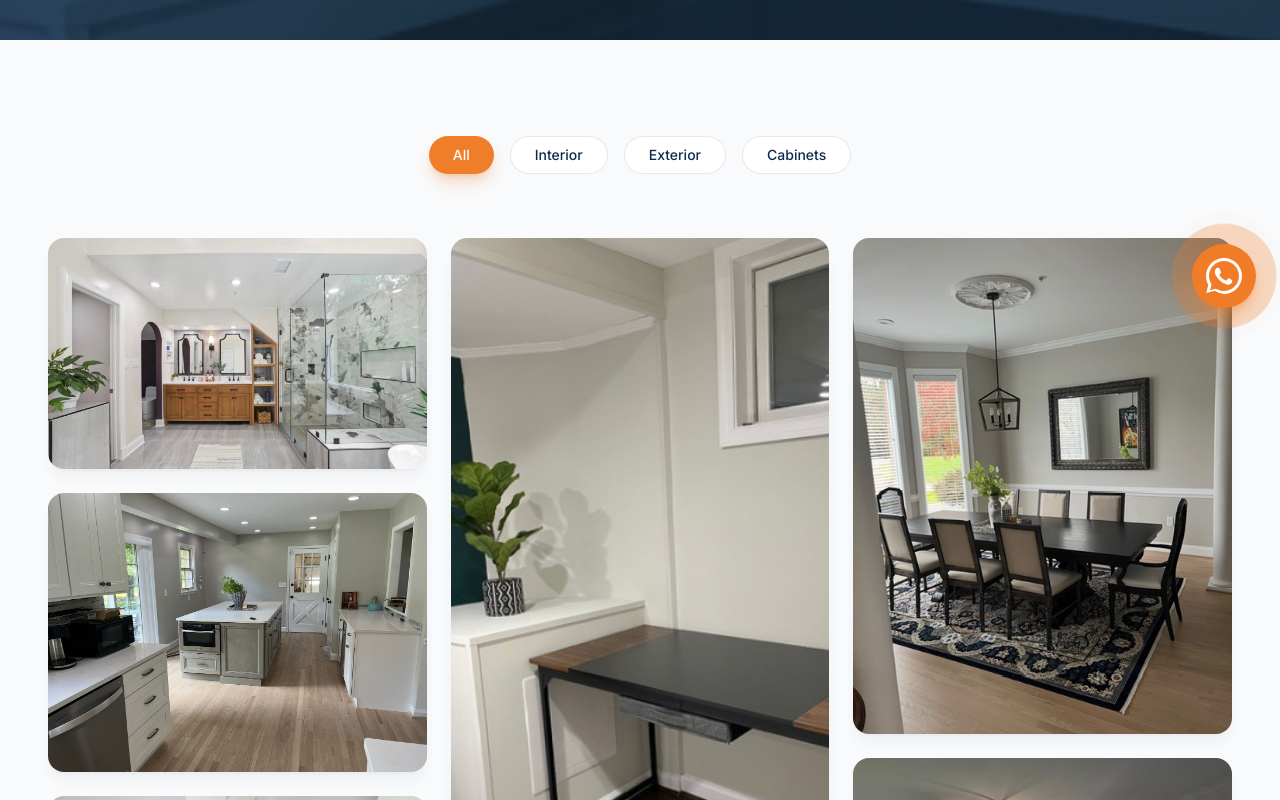
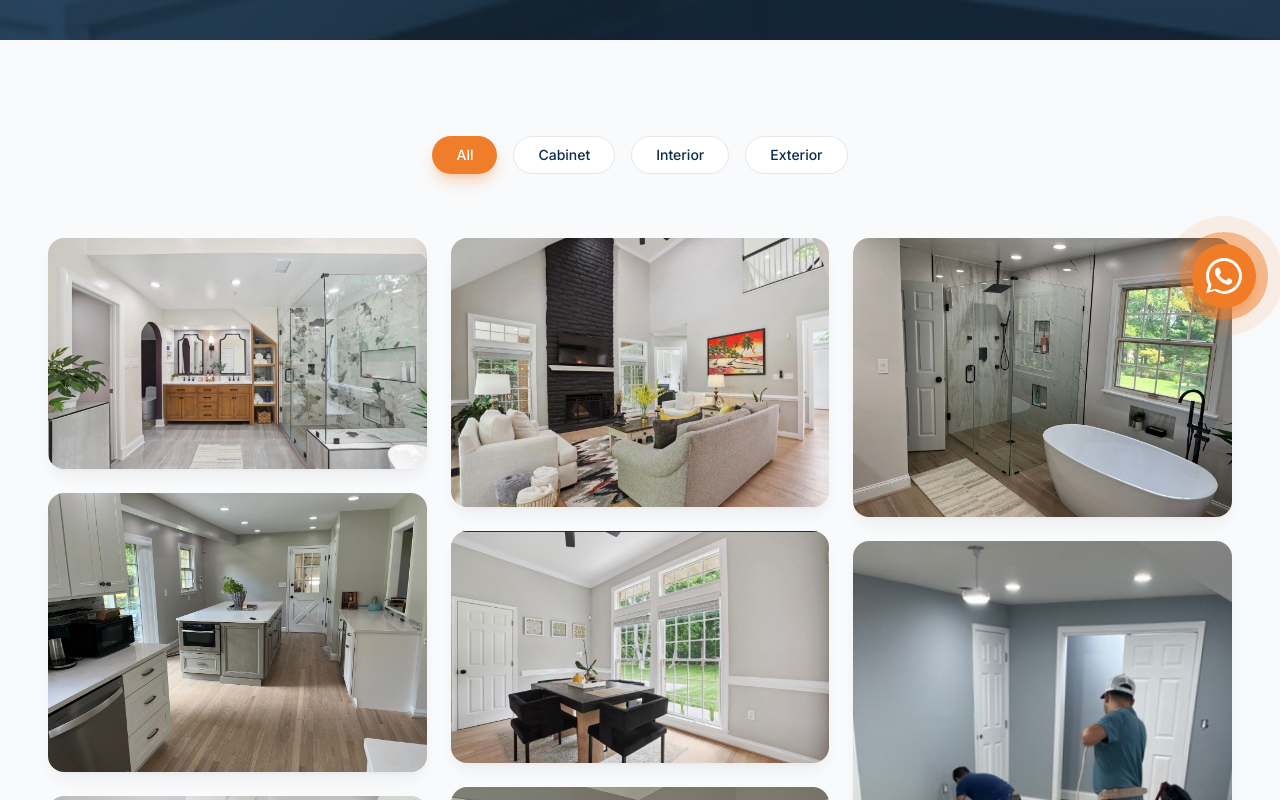
Before and after one commit to kartik-singhhh03/Next-Coat, a React (Vite) app: page /gallery in a window 1280 px wide. Shown: the part 460-1260 px from the top of the page. Built offline with nearby package versions, Linux system fonts and the light colour scheme; a web font is replaced by a local one.

Commit message:
added original pics

```diff
--- a/index.html
+++ b/index.html
@@ -4,6 +4,7 @@
     <meta charset="UTF-8" />
     <link rel="icon" href="/logo.svg" type="image/svg+xml" />
     <meta name="viewport" content="width=device-width, initial-scale=1.0" />
+    <meta name="description" content="Premium residential painting services in Maryland. Interior, exterior, and cabinet painting experts." />
     <link rel="preconnect" href="https://fonts.googleapis.com">
     <link rel="preconnect" href="https://fonts.gstatic.com" crossorigin>
     <link href="https://fonts.googleapis.com/css2?family=Inter:wght@300;400;500;600&family=Playfair+Display:ital,wght@0,400;0,600;0,700;1,400&display=swap" rel="stylesheet">
--- a/src/components/Footer.jsx
+++ b/src/components/Footer.jsx
@@ -27,7 +27,7 @@ export default function Footer() {
   return (
     <footer
       ref={footerRef}
-      className={`pt-24 pb-8 relative overflow-hidden font-body transition-all duration-1000 ${
+      className={`pt-24 pb-24 md:pb-8 relative overflow-hidden font-body transition-all duration-1000 ${
         isVisible ? "opacity-100 translate-y-0" : "opacity-0 translate-y-4"
       }`}
       style={{
--- a/src/components/home-page/Gallery.jsx
+++ b/src/components/home-page/Gallery.jsx
@@ -1,12 +1,12 @@
 import { useState } from "react";
-import g1 from "/images/gallery/g1.jpeg";
-import g2 from "/images/gallery/g2.jpeg";
-import g3 from "/images/gallery/g3.jpeg";
-import g4 from "/images/gallery/g4.jpeg";
-import g5 from "/images/gallery/g5.jpeg";
-import g6 from "/images/gallery/g6.jpeg";
-
-const images = [g1, g2, g3, g4, g5, g6];
+const images = [
+  "/images/gallery/g1.jpeg",
+  "/images/gallery/g2.jpeg",
+  "/images/gallery/g3.jpeg",
+  "/images/gallery/g4.jpeg",
+  "/images/gallery/g5.jpeg",
+  "/images/gallery/g6.jpeg",
+];
 
 const Overlay = () => (
   <div className="absolute inset-0 bg-transparent group-hover:bg-primary/40 transition-colors duration-500 flex items-center justify-center pointer-events-none">
@@ -62,72 +62,102 @@ export default function Gallery() {
         <div className="grid grid-cols-1 md:grid-cols-12 md:grid-rows-2 gap-4 md:gap-6 md:h-[700px]">
           {/* g1 ? large */}
           <div
-            onClick={() => setSelected(images[0])}
+            onClick={() => {
+              setSelected(images[0]);
+              document.body.style.overflow = "hidden";
+            }}
             className="md:col-span-6 md:row-span-2 relative group overflow-hidden rounded-2xl cursor-pointer h-64 md:h-auto shadow-md hover:shadow-2xl transition-all duration-500 ease-out"
           >
             <img
               src={images[0]}
-              alt="Interior painting MD - NextCoat Project" loading="lazy" className="w-full h-full object-cover transform group-hover:scale-110 transition-transform duration-[1.5s] ease-out"
+              alt="Interior painting MD - NextCoat Project"
+              loading="lazy"
+              className="w-full h-full object-cover transform group-hover:scale-110 transition-transform duration-[1.5s] ease-out"
             />
             <Overlay />
           </div>
 
           {/* g2 */}
           <div
-            onClick={() => setSelected(images[1])}
+            onClick={() => {
+              setSelected(images[1]);
+              document.body.style.overflow = "hidden";
+            }}
             className="md:col-span-3 md:row-span-1 relative group overflow-hidden rounded-2xl cursor-pointer h-48 md:h-auto shadow-sm hover:shadow-xl transition-all duration-500 ease-out"
           >
             <img
               src={images[1]}
-              alt="Interior painting MD - NextCoat Project" loading="lazy" className="w-full h-full object-cover transform group-hover:scale-110 transition-transform duration-[1.5s] ease-out"
+              alt="Interior painting MD - NextCoat Project"
+              loading="lazy"
+              className="w-full h-full object-cover transform group-hover:scale-110 transition-transform duration-[1.5s] ease-out"
             />
             <Overlay />
           </div>
 
           {/* g3 */}
           <div
-            onClick={() => setSelected(images[2])}
+            onClick={() => {
+              setSelected(images[2]);
+              document.body.style.overflow = "hidden";
+            }}
             className="md:col-span-3 md:row-span-1 relative group overflow-hidden rounded-2xl cursor-pointer h-48 md:h-auto shadow-sm hover:shadow-xl transition-all duration-500 ease-out"
           >
             <img
               src={images[2]}
-              alt="Interior painting MD - NextCoat Project" loading="lazy" className="w-full h-full object-cover transform group-hover:scale-110 transition-transform duration-[1.5s] ease-out"
+              alt="Interior painting MD - NextCoat Project"
+              loading="lazy"
+              className="w-full h-full object-cover transform group-hover:scale-110 transition-transform duration-[1.5s] ease-out"
             />
             <Overlay />
           </div>
 
           {/* g4 */}
           <div
-            onClick={() => setSelected(images[3])}
+            onClick={() => {
+              setSelected(images[3]);
+              document.body.style.overflow = "hidden";
+            }}
             className="md:col-span-2 md:row-span-1 relative group overflow-hidden rounded-2xl cursor-pointer h-48 md:h-auto shadow-sm hover:shadow-xl transition-all duration-500 ease-out"
           >
             <img
               src={images[3]}
-              alt="Interior painting MD - NextCoat Project" loading="lazy" className="w-full h-full object-cover transform group-hover:scale-110 transition-transform duration-[1.5s] ease-out"
+              alt="Interior painting MD - NextCoat Project"
+              loading="lazy"
+              className="w-full h-full object-cover transform group-hover:scale-110 transition-transform duration-[1.5s] ease-out"
             />
             <Overlay />
           </div>
 
           {/* g5 */}
           <div
-            onClick={() => setSelected(images[4])}
+            onClick={() => {
+              setSelected(images[4]);
+              document.body.style.overflow = "hidden";
+            }}
             className="md:col-span-2 md:row-span-1 relative group overflow-hidden rounded-2xl cursor-pointer h-48 md:h-auto shadow-sm hover:shadow-xl transition-all duration-500 ease-out"
           >
             <img
               src={images[4]}
-              alt="Interior painting MD - NextCoat Project" loading="lazy" className="w-full h-full object-cover transform group-hover:scale-110 transition-transform duration-[1.5s] ease-out"
+              alt="Interior painting MD - NextCoat Project"
+              loading="lazy"
+              className="w-full h-full object-cover transform group-hover:scale-110 transition-transform duration-[1.5s] ease-out"
             />
             <Overlay />
           </div>
 
           {/* g6 */}
           <div
-            onClick={() => setSelected(images[5])}
+            onClick={() => {
+              setSelected(images[5]);
+              document.body.style.overflow = "hidden";
+            }}
             className="md:col-span-2 md:row-span-1 relative group overflow-hidden rounded-2xl cursor-pointer h-48 md:h-auto shadow-sm hover:shadow-xl transition-all duration-500 ease-out"
           >
             <img
               src={images[5]}
-              alt="Interior painting MD - NextCoat Project" loading="lazy" className="w-full h-full object-cover transform group-hover:scale-110 transition-transform duration-[1.5s] ease-out"
+              alt="Interior painting MD - NextCoat Project"
+              loading="lazy"
+              className="w-full h-full object-cover transform group-hover:scale-110 transition-transform duration-[1.5s] ease-out"
             />
             <Overlay />
           </div>
@@ -137,12 +167,19 @@ export default function Gallery() {
       {/* Lightbox */}
       {selected && (
         <div
-          className="fixed inset-0 bg-primary/95 z-[100] flex items-center justify-center p-6 backdrop-blur-md transition-opacity duration-300"
-          onClick={() => setSelected(null)}
+          className="fixed inset-0 z-[9999] flex items-center justify-center bg-black/75 p-5 animate-fade-in"
+          onClick={() => {
+            setSelected(null);
+            document.body.style.overflow = "auto";
+          }}
         >
+          <div className="relative flex items-center justify-center max-w-[95%] max-h-[90%]">
             <button
-            onClick={() => setSelected(null)}
-            className="absolute top-8 right-8 w-12 h-12 cursor-pointer rounded-full bg-white/10 hover:bg-secondary flex items-center justify-center text-white transition-all duration-300"
+              className="absolute top-5 right-5 bg-black/60 text-white rounded-full p-2 cursor-pointer z-[10000] transition-all duration-300 hover:bg-secondary"
+              onClick={() => {
+                setSelected(null);
+                document.body.style.overflow = "auto";
+              }}
             >
               <svg
                 className="w-6 h-6"
@@ -158,12 +195,27 @@ export default function Gallery() {
                 />
               </svg>
             </button>
+            <div className="flex flex-col items-center justify-center w-full h-full">
               <img
                 src={selected}
                 alt="NextCoat Painting Project Full View"
-            className="max-w-6xl max-h-[85vh] w-full object-contain shadow-2xl rounded-lg reveal-on-scroll"
+                className="max-w-[90vw] max-h-[85vh] object-contain rounded-xl shadow-[0_20px_60px_rgba(0,0,0,0.3)] animate-[fadeZoom_0.3s_ease]"
                 onClick={(e) => e.stopPropagation()}
               />
+            </div>
+            <style>{`
+              @keyframes fadeZoom {
+                from {
+                  opacity: 0;
+                  transform: scale(0.95);
+                }
+                to {
+                  opacity: 1;
+                  transform: scale(1);
+                }
+              }
+            `}</style>
+          </div>
         </div>
       )}
     </section>
--- a/src/components/home-page/Hero.jsx
+++ b/src/components/home-page/Hero.jsx
@@ -1,13 +1,19 @@
 import { useState, useEffect, useRef } from "react";
 import { Link } from "react-router-dom";
 import { Clock } from "lucide-react";
-import hero1 from "/images/hero1.jpeg";
-import hero2 from "/images/hero2.jpeg";
-import hero3 from "/images/hero3.jpeg";
+const images = [
+  "/images/gallery/g1.jpeg",
+  "/images/gallery/g2.jpeg",
+  "/images/gallery/g3.jpeg",
+];
 
-const images = [hero1, hero2, hero3];
-
-function useCountUp(target, startAnim, duration = 2000, delay = 0, isFloat = false) {
+function useCountUp(
+  target,
+  startAnim,
+  duration = 2000,
+  delay = 0,
+  isFloat = false,
+) {
   const [count, setCount] = useState(0);
 
   useEffect(() => {
@@ -37,10 +43,7 @@ function useCountUp(target, startAnim, duration = 2000, delay = 0, isFloat = fal
       const easeProgress = 1 - Math.pow(2, -10 * (activeProgress / duration));
       const rawValue = easeProgress * target;
 
-      const value = Math.min(
-        target,
-        isFloat ? rawValue : Math.floor(rawValue)
-      );
+      const value = Math.min(target, isFloat ? rawValue : Math.floor(rawValue));
 
       setCount(value);
       animationFrame = requestAnimationFrame(animate);
@@ -74,7 +77,7 @@ export default function Hero() {
           observer.disconnect();
         }
       },
-      { threshold: 0.4 }
+      { threshold: 0.4 },
     );
 
     if (statsRef.current) {
@@ -153,19 +156,19 @@ export default function Hero() {
       </div>
 
       {/* Trusted Stats — Glassmorphism bar */}
-      <div
-        ref={statsRef}
-        className="relative w-full z-20 -mt-[60px] px-6 pb-6"
-      >
+      <div ref={statsRef} className="relative w-full z-20 -mt-[60px] px-6 pb-6">
         <div className="max-w-[900px] mx-auto glass-dark rounded-[20px] shadow-[0_20px_60px_rgba(0,0,0,0.2)] py-6 px-10 flex flex-col sm:flex-row justify-between items-center gap-6 sm:gap-2">
-
           <div className="text-center w-full">
-            <p className={`text-3xl md:text-4xl font-heading text-white drop-shadow-[0_0_10px_rgba(240,125,42,0.2)] transition-all duration-700
-              ${startStats ? "opacity-100 translate-y-0" : "opacity-0 translate-y-4"}`}>
+            <p
+              className={`text-3xl md:text-4xl font-heading text-white drop-shadow-[0_0_10px_rgba(240,125,42,0.2)] transition-all duration-700
+              ${startStats ? "opacity-100 translate-y-0" : "opacity-0 translate-y-4"}`}
+            >
               {homes}+
             </p>
-            <p className={`text-xs md:text-sm text-white/60 tracking-widest uppercase mt-1 transition-all duration-700 delay-100
-              ${startStats ? "opacity-100" : "opacity-0"}`}>
+            <p
+              className={`text-xs md:text-sm text-white/60 tracking-widest uppercase mt-1 transition-all duration-700 delay-100
+              ${startStats ? "opacity-100" : "opacity-0"}`}
+            >
               Homes Painted
             </p>
           </div>
@@ -173,12 +176,16 @@ export default function Hero() {
           <div className="hidden sm:block h-12 w-px bg-white/20" />
 
           <div className="text-center w-full">
-            <p className={`text-3xl md:text-4xl font-heading text-white drop-shadow-[0_0_10px_rgba(240,125,42,0.2)] transition-all duration-700 delay-[300ms]
-              ${startStats ? "opacity-100 translate-y-0" : "opacity-0 translate-y-4"}`}>
+            <p
+              className={`text-3xl md:text-4xl font-heading text-white drop-shadow-[0_0_10px_rgba(240,125,42,0.2)] transition-all duration-700 delay-[300ms]
+              ${startStats ? "opacity-100 translate-y-0" : "opacity-0 translate-y-4"}`}
+            >
               {years}+
             </p>
-            <p className={`text-xs md:text-sm text-white/60 tracking-widest uppercase mt-1 transition-all duration-700 delay-[400ms]
-              ${startStats ? "opacity-100" : "opacity-0"}`}>
+            <p
+              className={`text-xs md:text-sm text-white/60 tracking-widest uppercase mt-1 transition-all duration-700 delay-[400ms]
+              ${startStats ? "opacity-100" : "opacity-0"}`}
+            >
               Years Experience
             </p>
           </div>
@@ -186,16 +193,20 @@ export default function Hero() {
           <div className="hidden sm:block h-12 w-px bg-white/20" />
 
           <div className="text-center w-full flex flex-col items-center">
-            <p className={`text-3xl md:text-4xl font-heading text-white flex items-center justify-center gap-1 drop-shadow-[0_0_10px_rgba(240,125,42,0.2)] transition-all duration-700 delay-[600ms]
-              ${startStats ? "opacity-100 translate-y-0" : "opacity-0 translate-y-4"}`}>
-              {rating.toFixed(1)} <span className="text-secondary text-2xl">★</span>
+            <p
+              className={`text-3xl md:text-4xl font-heading text-white flex items-center justify-center gap-1 drop-shadow-[0_0_10px_rgba(240,125,42,0.2)] transition-all duration-700 delay-[600ms]
+              ${startStats ? "opacity-100 translate-y-0" : "opacity-0 translate-y-4"}`}
+            >
+              {rating.toFixed(1)}{" "}
+              <span className="text-secondary text-2xl">★</span>
             </p>
-            <p className={`text-xs md:text-sm text-white/60 tracking-widest uppercase mt-1 transition-all duration-700 delay-[700ms]
-              ${startStats ? "opacity-100" : "opacity-0"}`}>
+            <p
+              className={`text-xs md:text-sm text-white/60 tracking-widest uppercase mt-1 transition-all duration-700 delay-[700ms]
+              ${startStats ? "opacity-100" : "opacity-0"}`}
+            >
               Google Rating
             </p>
           </div>
-
         </div>
       </div>
     </section>
--- a/src/pages/Gallery.jsx
+++ b/src/pages/Gallery.jsx
@@ -3,73 +3,146 @@ import { Link } from "react-router-dom";
 import { Maximize2, X } from "lucide-react";
 import SEO from "../components/SEO";
 
-// Categorized dummy data based on actual folder contents
+// Categorized data based on actual folder contents
 const galleryImages = [
+  // --- Cabinet Images (g1 to g6) ---
   {
     id: 1,
     src: "/images/gallery/g1.jpeg",
-    category: "Interior",
-    alt: "Modern Living Room",
+    category: "cabinet",
+    alt: "Cabinet painting",
   },
   {
     id: 2,
     src: "/images/gallery/g2.jpeg",
-    category: "Interior",
-    alt: "Bedroom Refresh",
+    category: "cabinet",
+    alt: "Cabinet painting",
   },
   {
     id: 3,
     src: "/images/gallery/g3.jpeg",
-    category: "Exterior",
-    alt: "Front Porch",
+    category: "cabinet",
+    alt: "Cabinet painting",
   },
   {
     id: 4,
     src: "/images/gallery/g4.jpeg",
-    category: "Cabinets",
-    alt: "Kitchen Cabinets",
+    category: "cabinet",
+    alt: "Cabinet painting",
   },
   {
     id: 5,
     src: "/images/gallery/g5.jpeg",
-    category: "Exterior",
-    alt: "Full Exterior",
+    category: "cabinet",
+    alt: "Cabinet painting",
   },
   {
     id: 6,
     src: "/images/gallery/g6.jpeg",
-    category: "Interior",
-    alt: "Staircase",
+    category: "cabinet",
+    alt: "Cabinet painting",
   },
+
+  // --- Interior Images (Except g16) ---
   {
     id: 7,
     src: "/images/gallery/g7.jpeg",
-    category: "Exterior",
-    alt: "Backyard Deck",
+    category: "interior",
+    alt: "Interior painting",
   },
   {
     id: 8,
     src: "/images/gallery/g8.jpeg",
-    category: "Cabinets",
-    alt: "Bathroom Vanity",
+    category: "interior",
+    alt: "Interior painting",
   },
   {
     id: 9,
     src: "/images/gallery/g9.jpeg",
-    category: "Interior",
-    alt: "Dining Room",
+    category: "interior",
+    alt: "Interior painting",
   },
   {
     id: 10,
     src: "/images/gallery/g10.jpeg",
-    category: "Cabinets",
-    alt: "Kitchen Island",
+    category: "interior",
+    alt: "Interior painting",
   },
   {
     id: 11,
     src: "/images/gallery/g11.jpeg",
-    category: "Exterior",
-    alt: "Siding Refresh",
+    category: "interior",
+    alt: "Interior painting",
+  },
+  {
+    id: 12,
+    src: "/images/gallery/g12.jpeg",
+    category: "interior",
+    alt: "Interior painting",
+  },
+  {
+    id: 13,
+    src: "/images/gallery/g13.jpeg",
+    category: "interior",
+    alt: "Interior painting",
+  },
+  {
+    id: 14,
+    src: "/images/gallery/g14.jpeg",
+    category: "interior",
+    alt: "Interior painting",
+  },
+  {
+    id: 15,
+    src: "/images/gallery/g15.jpeg",
+    category: "interior",
+    alt: "Interior painting",
+  },
+
+  // --- Exterior Images (g16 ONLY) ---
+  {
+    id: 16,
+    src: "/images/gallery/g16.jpeg",
+    category: "exterior",
+    alt: "Exterior painting",
+  },
+
+  // --- Interior Images (Remaining) ---
+  {
+    id: 17,
+    src: "/images/gallery/g17.jpeg",
+    category: "interior",
+    alt: "Interior painting",
+  },
+  {
+    id: 18,
+    src: "/images/gallery/g18.jpeg",
+    category: "interior",
+    alt: "Interior painting",
+  },
+  {
+    id: 19,
+    src: "/images/gallery/g19.jpeg",
+    category: "interior",
+    alt: "Interior painting",
+  },
+  {
+    id: 20,
+    src: "/images/gallery/g20.jpeg",
+    category: "interior",
+    alt: "Interior painting",
+  },
+  {
+    id: 21,
+    src: "/images/gallery/g21.jpeg",
+    category: "interior",
+    alt: "Interior painting",
+  },
+  {
+    id: 22,
+    src: "/images/gallery/g22.jpeg",
+    category: "interior",
+    alt: "Interior painting",
   },
 ];
 
@@ -78,7 +151,7 @@ export default function GalleryPage() {
   const [selectedImage, setSelectedImage] = useState(null);
   const [sliderPosition, setSliderPosition] = useState(50); // For Before/After
 
-  const categories = ["All", "Interior", "Exterior", "Cabinets"];
+  const categories = ["All", "cabinet", "interior", "exterior"];
 
   const filteredImages =
     filter === "All"
@@ -125,7 +198,7 @@ export default function GalleryPage() {
               <button
                 key={cat}
                 onClick={() => setFilter(cat)}
-                className={`px-6 py-2 rounded-full text-sm font-medium transition-all duration-300 ${
+                className={`px-6 py-2 rounded-full text-sm font-medium transition-all duration-300 capitalize ${
                   filter === cat
                     ? "bg-secondary text-white shadow-lg shadow-secondary/30"
                     : "bg-white text-primary border border-gray-200 hover:bg-gray-50"
@@ -142,7 +215,10 @@ export default function GalleryPage() {
               <div
                 key={img.id}
                 className="break-inside-avoid relative group rounded-2xl overflow-hidden shadow-lg shadow-primary/5 cursor-pointer bg-white"
-                onClick={() => setSelectedImage(img)}
+                onClick={() => {
+                  setSelectedImage(img);
+                  document.body.style.overflow = "hidden";
+                }}
               >
                 <img
                   src={img.src}
@@ -277,36 +353,60 @@ export default function GalleryPage() {
               Get a Free Estimate
             </Link>
           </div>
-          <p className="mt-6 text-white font-semibold text-sm tracking-wide animate-pulse">?? Limited slots this month</p>
+          <p className="mt-6 text-white font-semibold text-sm tracking-wide animate-pulse">
+            ?? Limited slots this month
+          </p>
         </div>
       </section>
 
       {/* Lightbox Modal */}
       {selectedImage && (
         <div
-          className="fixed inset-0 z-50 flex items-center justify-center bg-primary/95 backdrop-blur-sm p-4 md:p-12 animate-fade-in"
-          onClick={() => setSelectedImage(null)}
+          className="fixed inset-0 z-[9999] flex items-center justify-center bg-black/75 p-5 animate-fade-in"
+          onClick={() => {
+            setSelectedImage(null);
+            document.body.style.overflow = "auto";
+          }}
         >
-          <div className="relative max-w-5xl w-full max-h-[90vh] flex flex-col items-center justify-center">
+          <div className="relative flex items-center justify-center max-w-[95%] max-h-[90%]">
             <button
-              className="absolute -top-12 right-0 text-white hover:text-secondary transition-colors"
-              onClick={() => setSelectedImage(null)}
+              className="absolute top-5 right-5 bg-black/60 text-white rounded-full p-2 cursor-pointer z-[10000] transition-all duration-300 hover:bg-secondary"
+              onClick={() => {
+                setSelectedImage(null);
+                document.body.style.overflow = "auto";
+              }}
             >
-              <X size={32} />
+              <X size={24} />
             </button>
+            <div className="flex flex-col items-center justify-center w-full h-full">
               <img
                 src={selectedImage.src}
                 alt={`${selectedImage.alt} - NextCoat Howard County painters`}
                 loading="lazy"
-              className="w-full h-full object-contain rounded-lg shadow-2xl"
+                className="max-w-[90vw] max-h-[85vh] object-contain rounded-xl shadow-[0_20px_60px_rgba(0,0,0,0.3)] animate-[fadeZoom_0.3s_ease]"
                 onClick={(e) => e.stopPropagation()}
               />
               <div className="mt-4 text-center text-white">
                 <span className="text-secondary text-xs font-bold tracking-widest uppercase block mb-1">
                   {selectedImage.category}
                 </span>
-              <span className="font-heading text-xl">{selectedImage.alt}</span>
+                <span className="font-heading text-xl">
+                  {selectedImage.alt}
+                </span>
               </div>
+            </div>
+            <style>{`
+              @keyframes fadeZoom {
+                from {
+                  opacity: 0;
+                  transform: scale(0.95);
+                }
+                to {
+                  opacity: 1;
+                  transform: scale(1);
+                }
+              }
+            `}</style>
           </div>
         </div>
       )}
```
Lines whose indentation alone changed are shown as unchanged.
